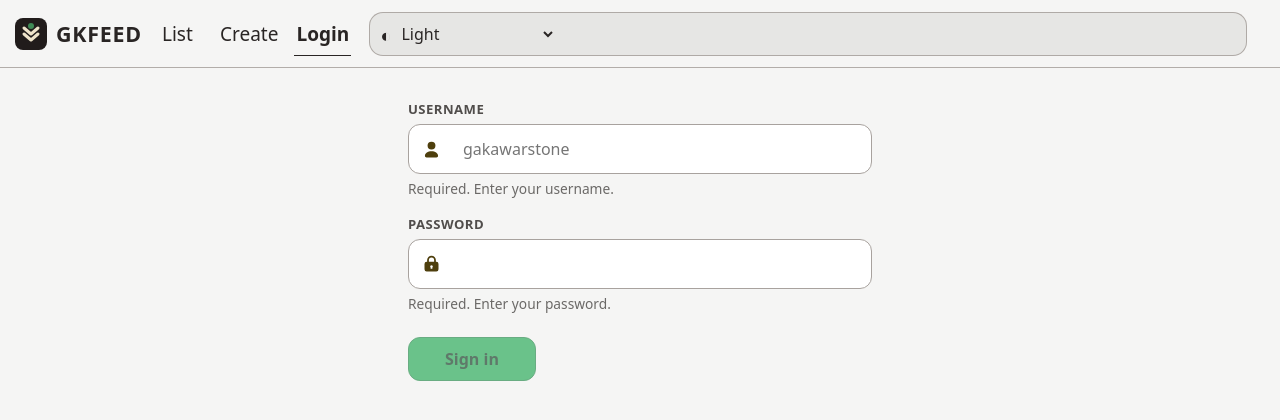
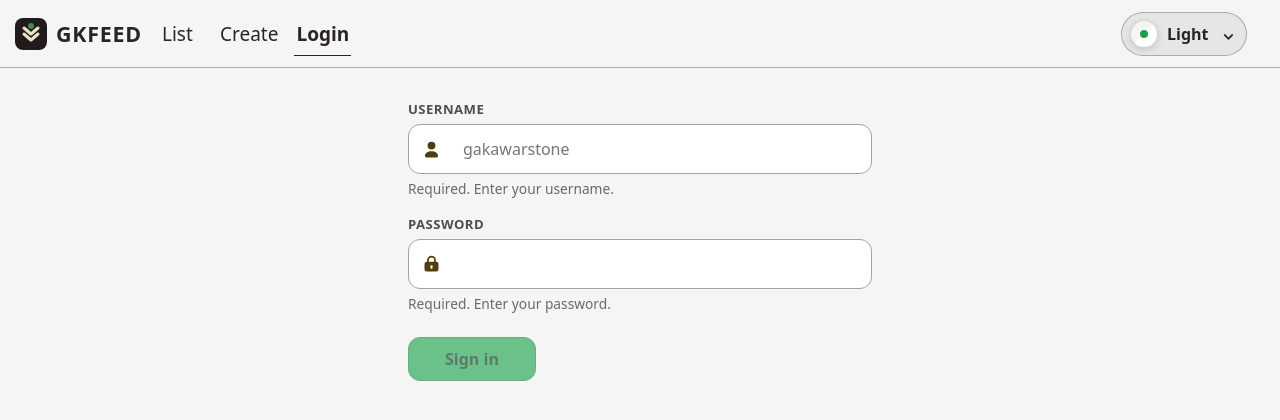
Before and after one commit to gkfeed/front, a React (Vite) app: page /login in a window 1280 px wide. Shown: the top 420 px of the page. Built offline with nearby package versions, Linux system fonts and the light colour scheme.

Commit message:
feat(theme): redesign theme picker

```diff
--- a/src/react/components/ThemePicker.tsx
+++ b/src/react/components/ThemePicker.tsx
@@ -1,28 +1,104 @@
-import { useState } from 'react';
+import { useEffect, useId, useRef, useState } from 'react';
 
 import { getInitialTheme, saveTheme, themes, type Theme } from '../theme';
 
+const shortLabels: Record<Theme, string> = {
+  light: 'Light',
+  dark: 'Dark',
+  latte: 'Latte',
+  mocha: 'Mocha',
+};
+
+const descriptions: Record<Theme, string> = {
+  light: 'Clean neutral',
+  dark: 'GKFEED original',
+  latte: 'Warm pastel',
+  mocha: 'Deep pastel',
+};
+
 export function ThemePicker() {
   const [theme, setTheme] = useState(getInitialTheme);
+  const [isOpen, setIsOpen] = useState(false);
+  const pickerRef = useRef<HTMLDivElement>(null);
+  const panelId = useId();
+
+  useEffect(() => {
+    if (!isOpen) return;
+
+    const closeOnOutsideClick = (event: PointerEvent) => {
+      if (!pickerRef.current?.contains(event.target as Node)) setIsOpen(false);
+    };
+    const closeOnEscape = (event: KeyboardEvent) => {
+      if (event.key === 'Escape') {
+        setIsOpen(false);
+        pickerRef.current?.querySelector<HTMLButtonElement>('.theme-picker__trigger')?.focus();
+      }
+    };
+
+    document.addEventListener('pointerdown', closeOnOutsideClick);
+    document.addEventListener('keydown', closeOnEscape);
+    return () => {
+      document.removeEventListener('pointerdown', closeOnOutsideClick);
+      document.removeEventListener('keydown', closeOnEscape);
+    };
+  }, [isOpen]);
 
   return (
-    <label className="theme-picker">
-      <span className="sr-only">Color theme</span>
-      <span className="theme-picker__icon" aria-hidden="true">◐</span>
-      <select
-        className="theme-picker__select"
-        aria-label="Color theme"
-        value={theme}
-        onChange={(event) => {
-          const nextTheme = event.target.value as Theme;
-          setTheme(nextTheme);
-          saveTheme(nextTheme);
-        }}
+    <div className="theme-picker" ref={pickerRef}>
+      <button
+        className="theme-picker__trigger"
+        type="button"
+        aria-label={`Color theme: ${shortLabels[theme]}`}
+        aria-haspopup="menu"
+        aria-expanded={isOpen}
+        aria-controls={panelId}
+        onClick={() => setIsOpen((open) => !open)}
       >
-        {themes.map((option) => (
-          <option key={option.value} value={option.value}>{option.label}</option>
-        ))}
-      </select>
-    </label>
+        <ThemeSwatch theme={theme} />
+        <span>{shortLabels[theme]}</span>
+        <span className="theme-picker__chevron" aria-hidden="true">⌄</span>
+      </button>
+
+      {isOpen ? (
+        <div className="theme-picker__panel" id={panelId} role="menu" aria-label="Choose color theme">
+          <div className="theme-picker__heading">
+            <strong>Appearance</strong>
+            <span>Choose your palette</span>
+          </div>
+          <div className="theme-picker__options">
+            {themes.map((option) => {
+              const selected = option.value === theme;
+              return (
+                <button
+                  className="theme-picker__option"
+                  data-selected={selected || undefined}
+                  key={option.value}
+                  type="button"
+                  role="menuitemradio"
+                  aria-checked={selected}
+                  aria-label={`${option.label} theme`}
+                  onClick={() => {
+                    setTheme(option.value);
+                    saveTheme(option.value);
+                    setIsOpen(false);
+                  }}
+                >
+                  <ThemeSwatch theme={option.value} />
+                  <span className="theme-picker__option-copy">
+                    <strong>{shortLabels[option.value]}</strong>
+                    <small>{descriptions[option.value]}</small>
+                  </span>
+                  <span className="theme-picker__check" aria-hidden="true">✓</span>
+                </button>
+              );
+            })}
+          </div>
+        </div>
+      ) : null}
+    </div>
   );
 }
+
+function ThemeSwatch({ theme }: { theme: Theme }) {
+  return <span className="theme-swatch" data-theme-swatch={theme} aria-hidden="true"><span /></span>;
+}
--- a/src/styles/navigation.css
+++ b/src/styles/navigation.css
@@ -9,33 +9,178 @@
 }
 
 .theme-picker {
-  display: inline-flex;
+  position: relative;
+  justify-self: end;
+}
+
+.theme-picker__trigger {
+  display: grid;
+  grid-template-columns: auto minmax(0, 1fr) auto;
   align-items: center;
+  gap: 9px;
+  min-width: 126px;
   min-height: 44px;
-  padding: 0 10px;
+  padding: 6px 11px 6px 8px;
   border: 1px solid color-mix(in oklch, var(--color-border) 88%, transparent);
-  border-radius: 14px;
+  border-radius: 999px;
   background: color-mix(in oklch, var(--color-page) 82%, var(--color-border));
   color: var(--color-ink-inverse);
+  font-weight: 720;
+  text-align: left;
+  transition: background-color var(--ease), border-color var(--ease), box-shadow var(--ease);
 }
 
-.theme-picker__icon {
-  margin-right: 6px;
-  font-size: 1.15rem;
+.theme-picker__trigger:hover,
+.theme-picker__trigger[aria-expanded="true"] {
+  border-color: color-mix(in oklch, var(--color-ink-inverse) 44%, var(--color-border));
+  background: color-mix(in oklch, var(--color-page) 68%, var(--color-border));
 }
 
-.theme-picker__select {
-  min-width: 0;
-  border: 0;
-  outline: 0;
-  background: transparent;
-  color: inherit;
-  cursor: pointer;
+.theme-picker__chevron {
+  font-size: 1rem;
+  line-height: 1;
+  transition: transform var(--ease);
 }
 
-.theme-picker__select option {
-  background: var(--color-page);
-  color: var(--color-ink-inverse);
+.theme-picker__trigger[aria-expanded="true"] .theme-picker__chevron {
+  transform: rotate(180deg);
+}
+
+.theme-swatch {
+  --swatch-bg: #f5f5f4;
+  --swatch-surface: #ffffff;
+  --swatch-accent: #16a34a;
+  position: relative;
+  display: inline-flex;
+  width: 28px;
+  height: 28px;
+  flex: 0 0 auto;
+  align-items: center;
+  justify-content: center;
+  border: 1px solid rgb(127 127 127 / 0.32);
+  border-radius: 50%;
+  background: linear-gradient(135deg, var(--swatch-bg) 0 49%, var(--swatch-surface) 50% 100%);
+  box-shadow: 0 2px 7px rgb(0 0 0 / 0.14);
+}
+
+.theme-swatch span {
+  width: 8px;
+  height: 8px;
+  border-radius: 50%;
+  background: var(--swatch-accent);
+  box-shadow: 0 0 0 2px var(--swatch-surface);
+}
+
+.theme-swatch[data-theme-swatch="dark"] {
+  --swatch-bg: #211c1b;
+  --swatch-surface: #d7c8b6;
+  --swatch-accent: #398c54;
+}
+
+.theme-swatch[data-theme-swatch="latte"] {
+  --swatch-bg: #eff1f5;
+  --swatch-surface: #dce0e8;
+  --swatch-accent: #1e66f5;
+}
+
+.theme-swatch[data-theme-swatch="mocha"] {
+  --swatch-bg: #1e1e2e;
+  --swatch-surface: #45475a;
+  --swatch-accent: #cba6f7;
+}
+
+.theme-picker__panel {
+  position: absolute;
+  inset: calc(100% + 9px) 0 auto auto;
+  z-index: 20;
+  width: min(304px, calc(100vw - 30px));
+  padding: 12px;
+  border: 1px solid var(--color-input-border);
+  border-radius: 18px;
+  background: var(--color-input-surface);
+  color: var(--color-ink-strong);
+  box-shadow: 0 22px 54px rgb(0 0 0 / 0.28);
+}
+
+.theme-picker__heading {
+  display: grid;
+  gap: 2px;
+  padding: 2px 3px 11px;
+}
+
+.theme-picker__heading strong {
+  font-size: 0.95rem;
+}
+
+.theme-picker__heading span {
+  color: var(--color-muted);
+  font-size: 0.76rem;
+}
+
+.theme-picker__options {
+  display: grid;
+  grid-template-columns: repeat(2, minmax(0, 1fr));
+  gap: 7px;
+}
+
+.theme-picker__option {
+  position: relative;
+  display: grid;
+  grid-template-columns: auto minmax(0, 1fr);
+  align-items: center;
+  gap: 8px;
+  min-width: 0;
+  min-height: 62px;
+  padding: 8px;
+  border: 1px solid color-mix(in oklch, var(--color-input-border) 55%, transparent);
+  border-radius: 13px;
+  background: color-mix(in oklch, var(--color-input-surface) 86%, var(--color-page));
+  color: var(--color-ink-strong);
+  text-align: left;
+  transition: background-color var(--ease), border-color var(--ease), transform var(--ease);
+}
+
+.theme-picker__option:hover {
+  border-color: var(--color-input-border);
+  background: var(--color-field-focus);
+  transform: translateY(-1px);
+}
+
+.theme-picker__option[data-selected] {
+  border-color: var(--color-accent-focus);
+  background: color-mix(in oklch, var(--color-accent-focus) 10%, var(--color-input-surface));
+  box-shadow: inset 0 0 0 1px color-mix(in oklch, var(--color-accent-focus) 32%, transparent);
+}
+
+.theme-picker__option-copy {
+  display: grid;
+  gap: 2px;
+  min-width: 0;
+}
+
+.theme-picker__option-copy strong {
+  font-size: 0.84rem;
+}
+
+.theme-picker__option-copy small {
+  overflow: hidden;
+  color: var(--color-muted);
+  font-size: 0.66rem;
+  text-overflow: ellipsis;
+  white-space: nowrap;
+}
+
+.theme-picker__check {
+  position: absolute;
+  inset: 5px 6px auto auto;
+  display: none;
+  color: var(--color-accent-focus);
+  font-size: 0.72rem;
+  font-weight: 900;
+}
+
+.theme-picker__option[data-selected] .theme-picker__check {
+  display: block;
 }
 
 .nav__brand,
@@ -109,7 +254,8 @@
 
 .nav__link:focus-visible,
 .nav__search:focus-visible,
-.theme-picker:has(.theme-picker__select:focus-visible),
+.theme-picker__trigger:focus-visible,
+.theme-picker__option:focus-visible,
 a.feed:focus-visible,
 .delete:focus-visible,
 .secondary:focus-visible {
@@ -127,6 +273,10 @@ a.feed:focus-visible,
     grid-row: 1;
   }
 
+  .theme-picker__trigger {
+    min-width: 112px;
+  }
+
   .nav__links {
     grid-column: 1 / -1;
   }
```
Also changed, not shown: 1 other file (tests, documents, lock files or other folders).
